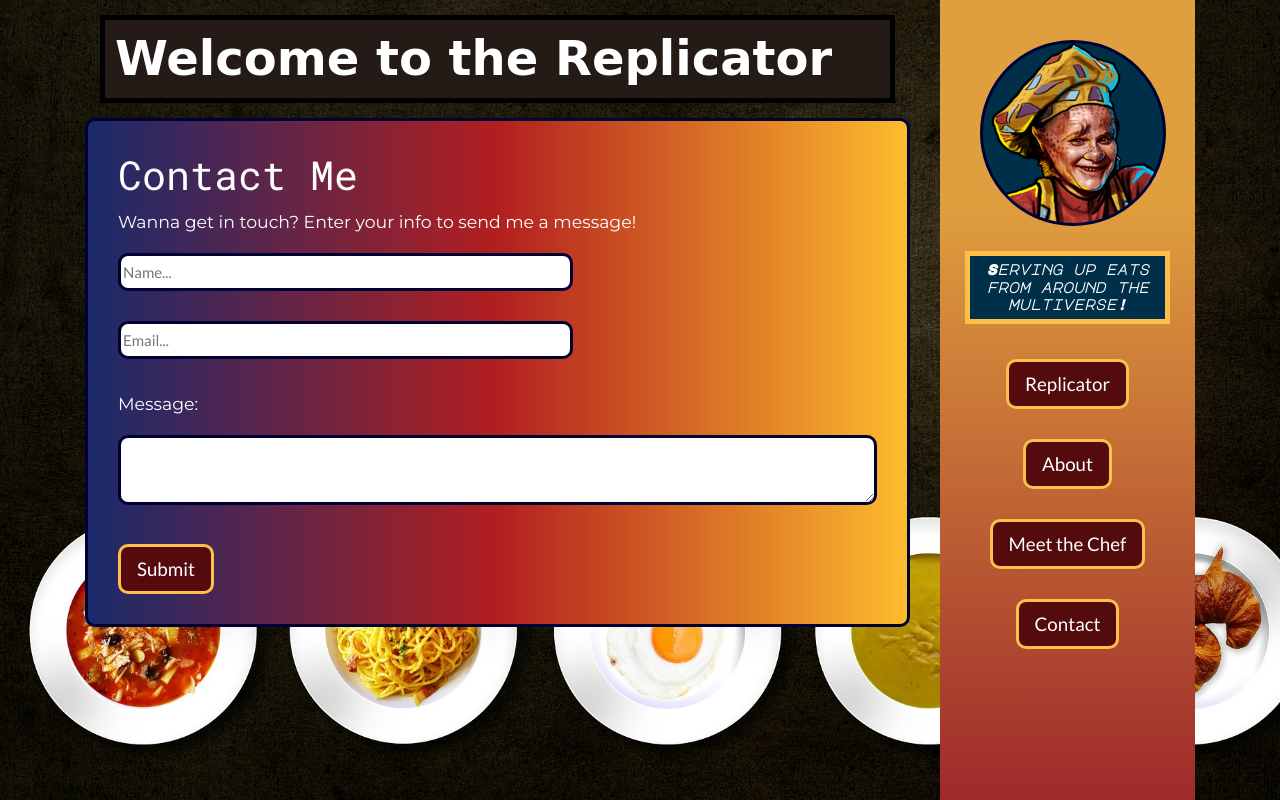
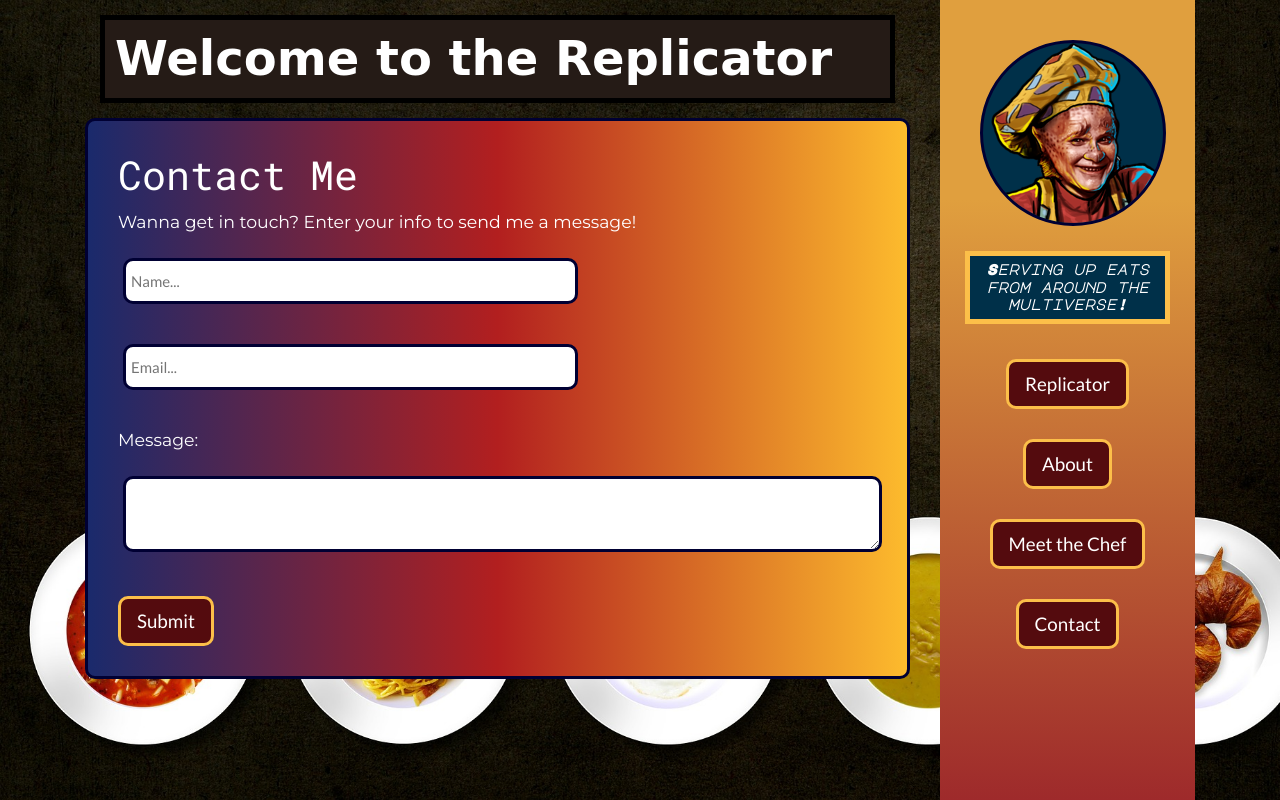
Before and after one commit to mishkatonik/replicator-django, a Django app: template templates/contact.html in a window 1280 px wide. Run offline with Django 3.2, Linux system fonts and the light colour scheme; the template is opened without the code that fills it, so the values that code supplies are empty; some libraries are stand-ins or nearby versions; some web fonts are replaced.

Commit message:
fixed some css stuff for contact form

```diff
--- a/static/css/styles.css
+++ b/static/css/styles.css
@@ -128,10 +128,14 @@ input {
 	width: 60%;
 	border: solid #000033;
 	border-radius: 10px;
+	padding: 5px;
+	margin: 5px;
 }
 
 textarea {
 	width: 100%;
 	border: solid #000033;
 	border-radius: 10px;
+	padding: 5px;
+	margin: 5px;
 }
```
